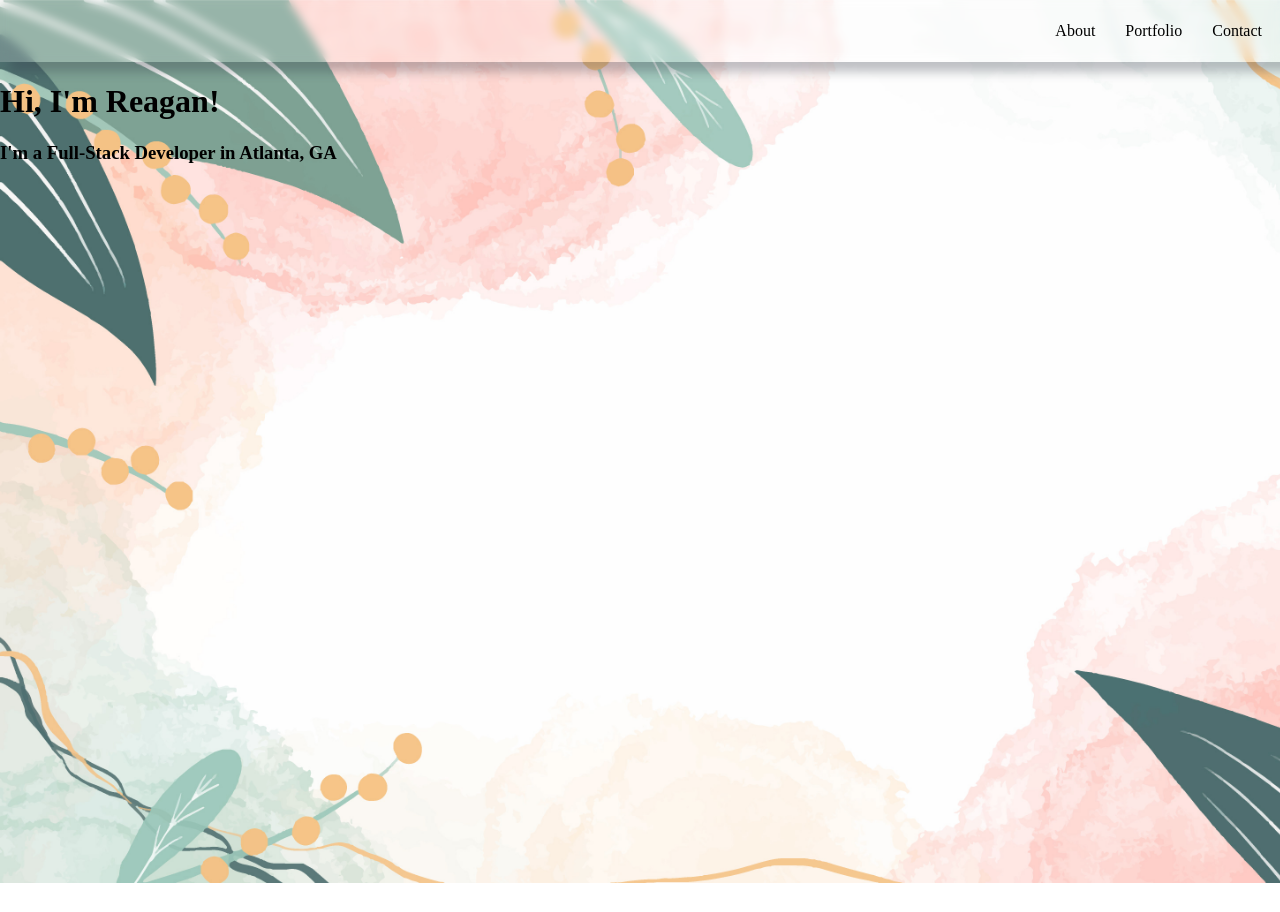
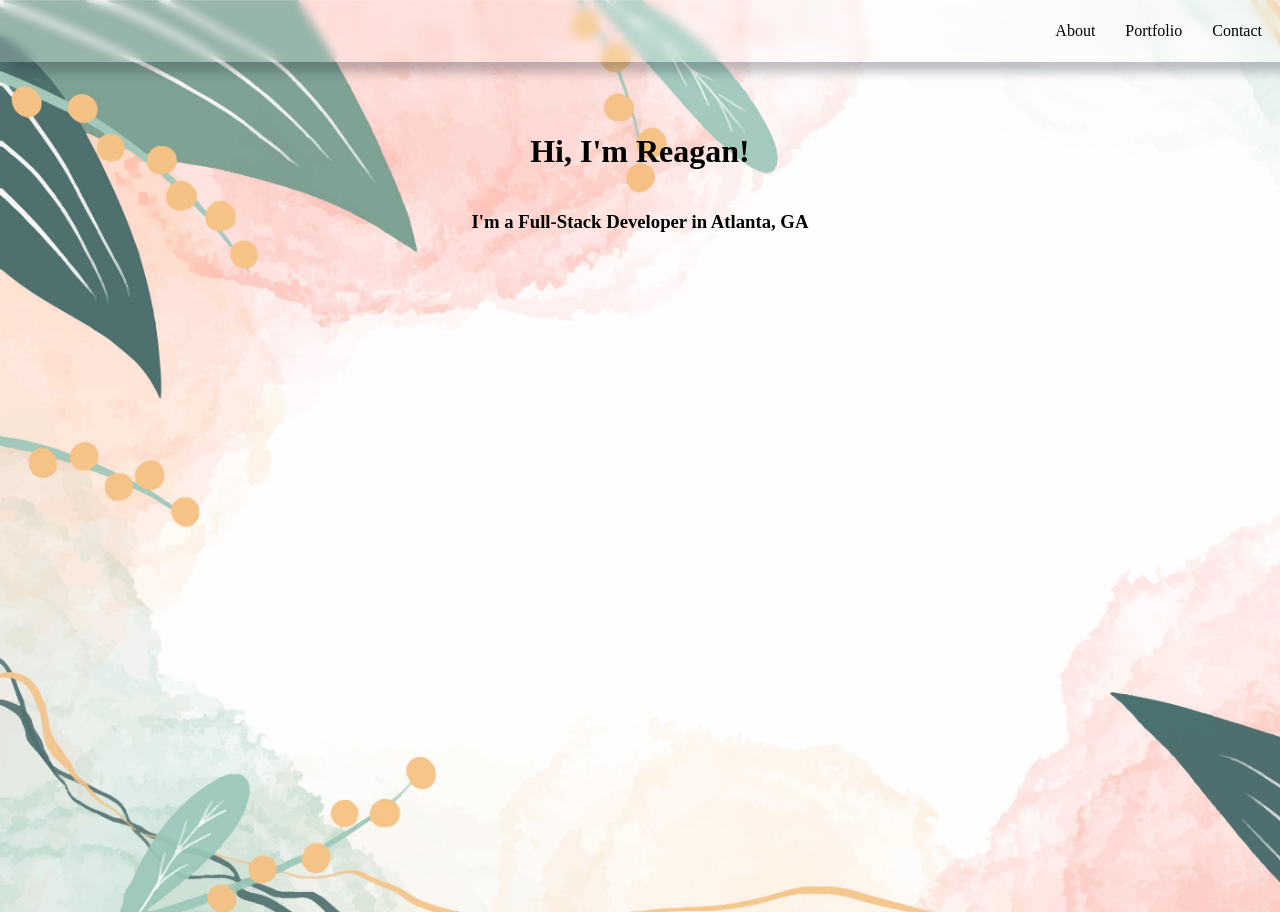
Before and after one commit to ReaganADavenport/Portfolio, a React (Create React App) app: page / in a window 1280 px wide. Before the commit the page ends 883 px from the top, so only its background shows below. Built offline with nearby package versions, Linux system fonts and the light colour scheme.

Commit message:
futzing with text on home until it looked nice

```diff
--- a/src/Components/home/home.css
+++ b/src/Components/home/home.css
@@ -1,7 +1,10 @@
 .Home{
     color: black;
-    margin: 0;
+    display: flex;
+    flex-direction: column;
+    align-items: center;
+    margin-top: 50px;
     padding: 0;
-    width: 100vw;
+    width: 100%;
     height: 100vh;
 }
```
